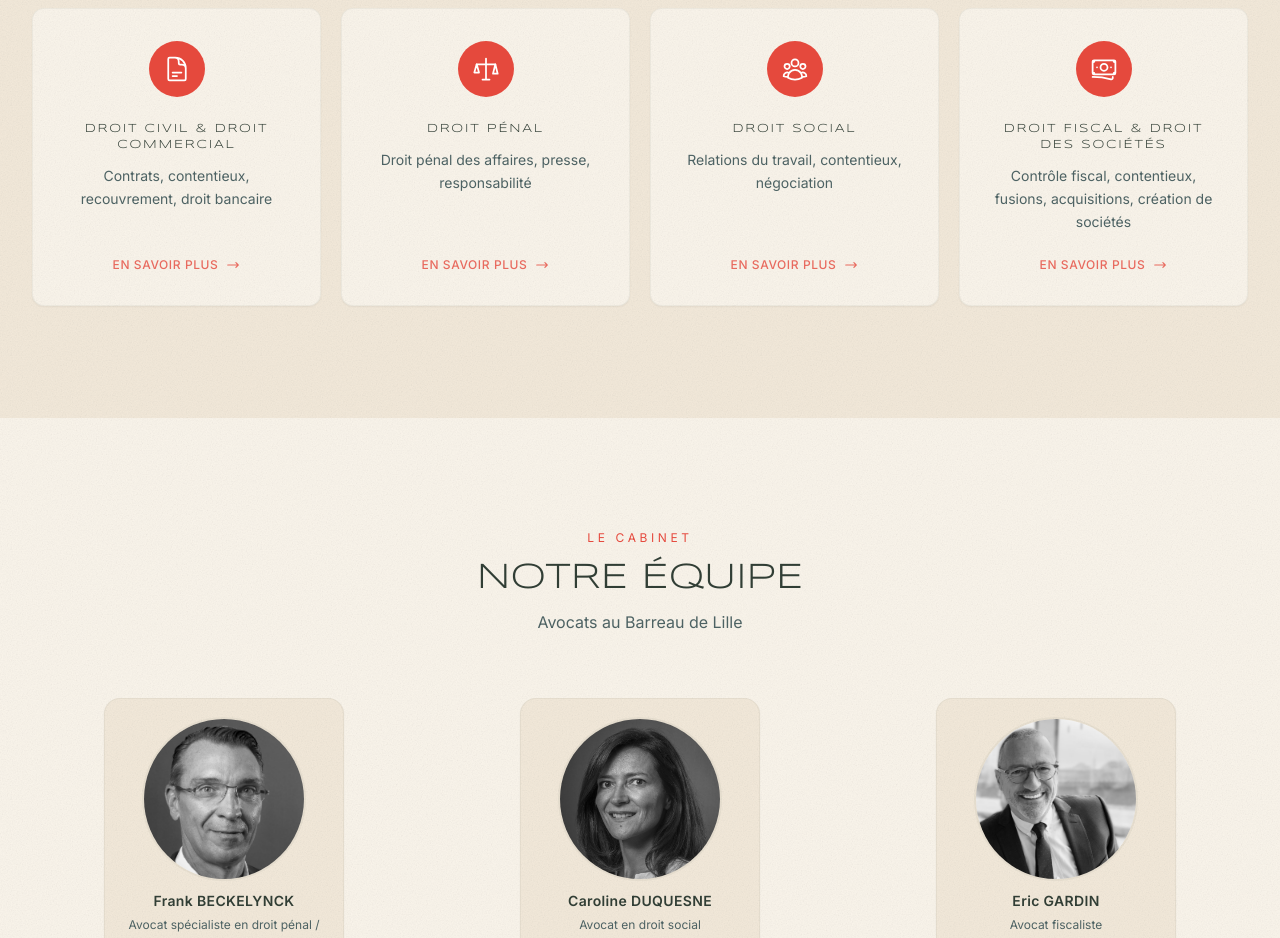
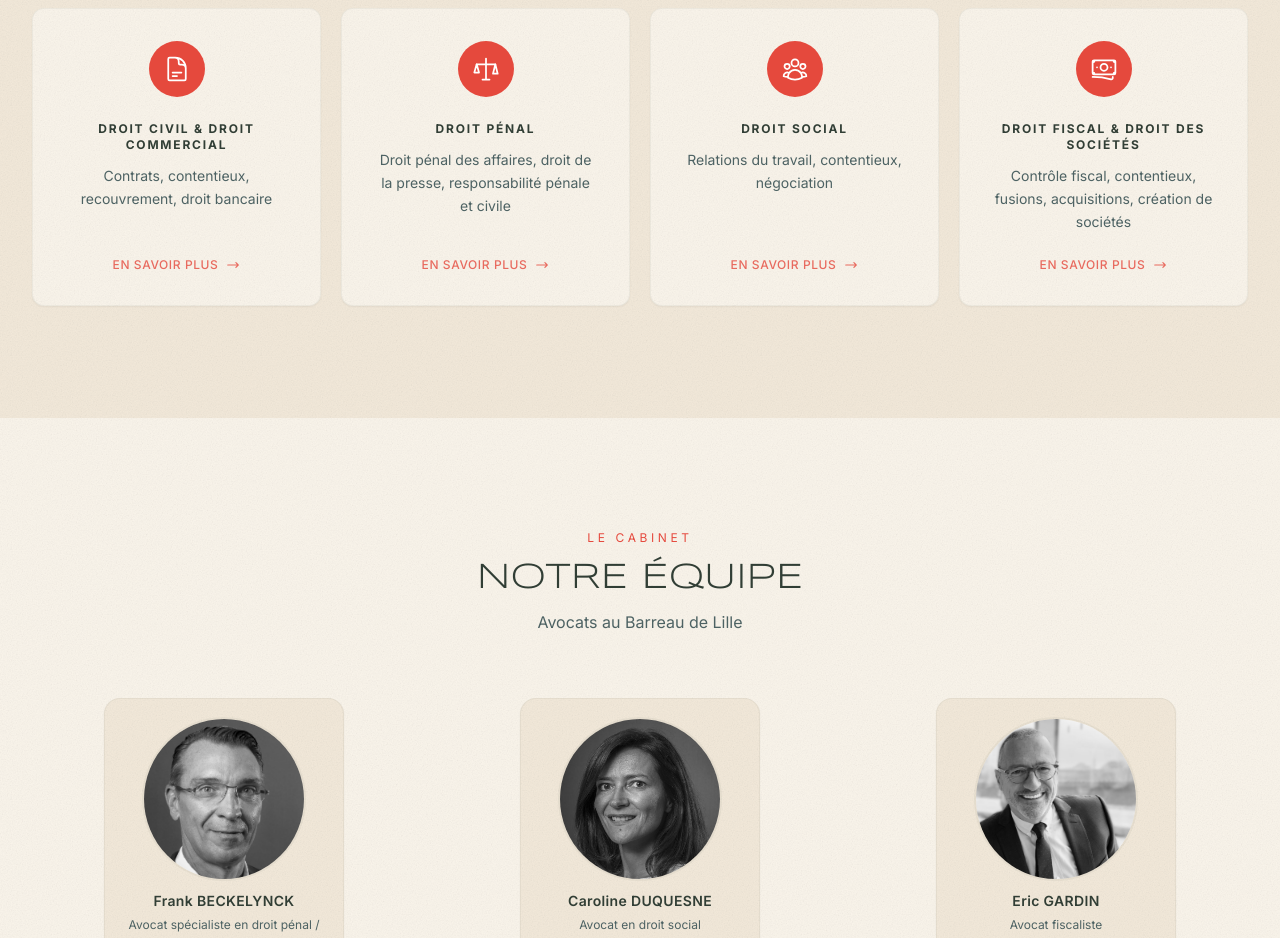
Before and after one commit to siteavocatsdumolinel/site-adm-avocats, a Next.js app: page / in a window 1280 px wide. Shown: the part 1800-2738 px from the top of the page. Built offline with nearby package versions, Linux system fonts and the light colour scheme; no server answers.

Commit message:
fix mail 03/04

```diff
--- a/app/competences/page.tsx
+++ b/app/competences/page.tsx
@@ -12,25 +12,25 @@ export const metadata: Metadata = {
 
 const referents = {
   commercial: [
-    { name: 'Frank BECKELYNCK', photo: '/images/equipe/frank-beckelynk.jpg', href: '/frank-beckelynck-avocat' },
-    { name: 'Raphaël THOMAS', photo: '/images/equipe/raphael-thomas.jpg', href: '/raphael-thomas-avocat' },
+    { name: 'Frank BECKELYNCK', photo: '/images/equipe/frank-beckelynk.jpg', href: '/frank-beckelynck-avocat', email: 'fbeckelynck@admavocats.fr', linkedin: 'https://www.linkedin.com/in/frank-beckelynck-45a51316/' },
+    { name: 'Raphaël THOMAS', photo: '/images/equipe/raphael-thomas.jpg', href: '/raphael-thomas-avocat', email: 'rthomas@admavocats.fr', linkedin: 'https://www.linkedin.com/in/rapha%C3%ABl-thomas-6a8666154/' },
   ],
   penal: [
-    { name: 'Frank BECKELYNCK', photo: '/images/equipe/frank-beckelynk.jpg', href: '/frank-beckelynck-avocat' },
-    { name: 'Raphaël THOMAS', photo: '/images/equipe/raphael-thomas.jpg', href: '/raphael-thomas-avocat' },
+    { name: 'Frank BECKELYNCK', photo: '/images/equipe/frank-beckelynk.jpg', href: '/frank-beckelynck-avocat', email: 'fbeckelynck@admavocats.fr', linkedin: 'https://www.linkedin.com/in/frank-beckelynck-45a51316/' },
+    { name: 'Raphaël THOMAS', photo: '/images/equipe/raphael-thomas.jpg', href: '/raphael-thomas-avocat', email: 'rthomas@admavocats.fr', linkedin: 'https://www.linkedin.com/in/rapha%C3%ABl-thomas-6a8666154/' },
   ],
   social: [
-    { name: 'Caroline DUQUESNE', photo: '/images/equipe/caroline-duquesne-.jpg', href: '/caroline-duquesne-avocat' },
-    { name: 'Charlotte LEFEBVRE', photo: '/images/equipe/charlotte-lefebvre.png', href: '/charlotte-lefebvre-avocat' },
-    { name: 'Claire FRYS', photo: '/images/equipe/claire-frys.jpg', href: '/claire-frys-avocat' },
-    { name: 'Christophe LECLERCQ', photo: '/images/equipe/christophe-leclerq.jpg', href: '/leclercq-christophe' },
+    { name: 'Caroline DUQUESNE', photo: '/images/equipe/caroline-duquesne-.jpg', href: '/caroline-duquesne-avocat', email: 'cduquesne@admavocats.fr', linkedin: 'https://www.linkedin.com/in/caroline-duquesne-5069aa39/' },
+    { name: 'Charlotte LEFEBVRE', photo: '/images/equipe/charlotte-lefebvre.png', href: '/charlotte-lefebvre-avocat', email: 'clefebvre@admavocats.fr', linkedin: 'https://www.linkedin.com/in/charlotte-lefebvre-1668b1143/' },
+    { name: 'Claire FRYS', photo: '/images/equipe/claire-frys.jpg', href: '/claire-frys-avocat', email: 'cduquesne@admavocats.fr', linkedin: 'https://www.linkedin.com/in/claire-frys-5a883810b/' },
+    { name: 'Christophe LECLERCQ', photo: '/images/equipe/christophe-leclerq.jpg', href: '/leclercq-christophe', email: 'cduquesne@admavocats.fr', linkedin: 'https://www.linkedin.com/in/christophe-leclercq-b6a265101/' },
   ],
   fiscal: [
-    { name: 'Eric GARDIN', photo: '/images/equipe/eric-gardin.png', href: '/eric-gardin' },
+    { name: 'Eric GARDIN', photo: '/images/equipe/eric-gardin.png', href: '/eric-gardin', email: 'gardin.avocat@gmail.com', linkedin: 'https://www.linkedin.com/in/eric-gardin-070174337/' },
   ],
 }
 
-function ReferentAvatars({ people }: { people: { name: string; photo: string; href: string }[] }) {
+function ReferentAvatars({ people }: { people: { name: string; photo: string; href: string; email?: string; linkedin?: string }[] }) {
   return (
     <div className="flex flex-col gap-6">
       {people.map((p) => (
@@ -42,7 +42,7 @@ function ReferentAvatars({ people }: { people: { name: string; photo: string; hr
             {p.name}
           </span>
           <ClickStopPropagation className="inline-block">
-            <ContactIcons className="mb-0" />
+            <ContactIcons email={p.email} linkedin={p.linkedin} className="mb-0" />
           </ClickStopPropagation>
         </Link>
       ))}
@@ -65,7 +65,7 @@ export default function CompetencesPage() {
               Compétences
             </h1>
             <p className="text-[#4d6263] text-base md:text-lg mt-5 max-w-2xl leading-relaxed">
-              Un cabinet pluridisciplinaire au service des opérateurs économiques et des particuliers.
+              Un cabinet pluridisciplinaire au service des opérateurs économiques et des particuliers
             </p>
           </FadeInSection>
 
@@ -102,7 +102,7 @@ export default function CompetencesPage() {
               <div className="rounded-2xl border border-[#313E35]/6 bg-[#f8f9f9]/50 p-8 md:p-10">
                 <ul className="space-y-4">
                   {[
-                    "Contrats (contrats cadres, CGV, CGU…) — négociation, rédaction, exécution, rupture, déréférencement",
+                    "Contrats (contrats cadres, CGV, CGU…) - négociation, rédaction, exécution, rupture, déréférencement",
                     "Garanties contractuelles, voies d'exécution",
                     "Recouvrement de créances (mises en demeure, injonction de payer, procédures contentieuses)",
                     "Droit de la faillite",
@@ -185,7 +185,7 @@ export default function CompetencesPage() {
       <div className="max-w-7xl mx-auto px-6 lg:px-8"><div className="h-px bg-[#313E35]/8" /></div>
 
       {/* DROIT SOCIAL */}
-      <section id="droit-social" className="py-20 md:py-28 bg-[#ffffff] scroll-mt-24">
+      <section id="droit-social" className="py-20 md:py-28 bg-white scroll-mt-24">
         <div className="max-w-7xl mx-auto px-6 lg:px-8">
           <FadeInSection>
             <DepartmentSectionHeader title="Droit social" iconKey="social" />
@@ -196,7 +196,7 @@ export default function CompetencesPage() {
 
               {/* Colonne droite : blocs de texte + liste */}
               <div className="space-y-8">
-                <div className="rounded-2xl border border-[#313E35]/6 bg-white p-8 md:p-10">
+                <div className="rounded-2xl border border-[#313E35]/6 bg-[#f8f9f9]/50 p-8 md:p-10">
                   <div>
                     <h3 className="text-[#313E35] text-sm font-semibold uppercase tracking-wide mb-2">Partenaires des entreprises</h3>
                     <p className="text-[#4d6263] text-sm leading-relaxed">Conseil – Contentieux – Négociation – Formation</p>
@@ -213,7 +213,7 @@ export default function CompetencesPage() {
                     <div className="w-12 h-[2px] bg-[#E5493D] mt-4" />
                   </div>
                 </div>
-                <div className="rounded-2xl border border-[#313E35]/6 bg-white p-8 md:p-10">
+                <div className="rounded-2xl border border-[#313E35]/6 bg-[#f8f9f9]/50 p-8 md:p-10">
                   <ul className="space-y-2.5">
                     {[
                       "Contrat de travail",
@@ -259,11 +259,9 @@ export default function CompetencesPage() {
               </div>
               <div className="grid sm:grid-cols-2 gap-6">
                 {[
-                  { title: 'Contrôle fiscal', items: ["On subit souvent ce que l'on ne prépare pas ou insuffisamment", "Méfiance mais pas défiance, collaborer au contrôle tout en maîtrisant le niveau des informations délivrées", "Expliciter vos décisions de gestion", "Replacer la gestion fiscale de votre entreprise dans un juste contexte : un outil pour l'entreprise et non une fin en soi"] },
-                  { title: 'Fusions – Acquisitions, TUP, Transmissions', items: ["Audit fiscal préalable à une acquisition", "Contrôle fiscal « à blanc » de votre entreprise", "Fusions – Acquisitions", "Accompagnement lors de la cession", "Création de tous types de sociétés"] },
-                  { title: 'Formation fiscale', items: ["Ce qui se conçoit bien s'énonce clairement…", "L'occasion d'un enrichissement personnel favorisé par l'échange", "Formation à la carte pour vos équipes"] },
+                  { title: 'Fusions - Acquisitions, Transmissions', items: ["Audit fiscal préalable à une acquisition", "Fusions - Acquisitions", "Accompagnement lors de la cession"] },
                   { title: 'Contentieux fiscal et douanier', items: ["Examen de la régularité des procédures", "Computation des délais et rédaction de réclamations", "Saisines des diverses commissions fiscales", "Sollicitation d'entretiens hiérarchiques", "Recours devant tous types de juridictions"] },
-                  { title: 'Droit des sociétés', items: ["Constitution et rédaction des statuts, pactes d'associés et règlements intérieurs", "Accompagnement des opérations de fusions, scissions et apports partiels d'actifs", "Restructurations et mise en place de holdings animatrices", "Gestion des conflits entre associés et responsabilité des dirigeants"] },
+                  { title: 'Droit des sociétés', items: ["Création de tous types de sociétés", "Constitution et rédaction des statuts, pactes d'associés et règlements intérieurs", "Accompagnement des opérations de fusions, scissions et apports partiels d'actifs", "Restructurations et mise en place de holdings animatrices", "Gestion des conflits entre associés et responsabilité des dirigeants"] },
                 ].map((block) => (
                   <div key={block.title} className="rounded-2xl border border-[#313E35]/6 bg-white p-6 md:p-8">
                     <h3 className="text-[#313E35] text-xs font-semibold tracking-[0.15em] uppercase mb-5">{block.title}</h3>
--- a/app/informations-et-contact/page.tsx
+++ b/app/informations-et-contact/page.tsx
@@ -14,7 +14,6 @@ export default function ContactPage() {
         <div className="max-w-7xl mx-auto px-6 lg:px-8">
           <FadeInSection>
             <div className="flex items-center gap-3 mb-6">
-              <span className="w-8 h-[1px] bg-[#E5493D]" />
               <span className="text-[#E5493D] text-xs tracking-[0.3em] uppercase">Le cabinet</span>
             </div>
             <h1
--- a/app/page.tsx
+++ b/app/page.tsx
@@ -12,7 +12,7 @@ export const metadata: Metadata = {
 
 const lawyers = [
   { name: 'Frank BECKELYNCK', title: 'Avocat spécialiste en droit pénal / Avocat en droit civil et commercial', tags: ['Droit pénal', 'Droit civil / Droit commercial'], photo: '/images/equipe/frank-beckelynk.jpg', href: '/frank-beckelynck-avocat', email: 'fbeckelynck@admavocats.fr', linkedin: 'https://www.linkedin.com/in/frank-beckelynck-45a51316/' },
-  { name: 'Caroline DUQUESNE', title: 'Avocat en droit social', tags: ['Droit social'], photo: '/images/equipe/caroline-duquesne-.jpg', href: '/caroline-duquesne-avocat', email: 'cduquesne@admavocats.fr', linkedin: 'https://www.linkedin.com/in/caroline-duquesne-5069aa39/' },
+  { name: 'Caroline DUQUESNE', title: 'Avocat en droit social', tags: ['Droit social'], photo: '/images/equipe/caroline-duquesne-.jpg', href: '/caroline-duquesne-avocat', email: 'cduquesne@admavocats.fr', linkedin: 'https://www.linkedin.com/in/caroline-duquesne-5069aa39/', noGrayscale: true },
   { name: 'Eric GARDIN', title: 'Avocat fiscaliste', tags: ['Droit fiscal & Droit des sociétés'], photo: '/images/equipe/eric-gardin.png', href: '/eric-gardin', email: 'gardin.avocat@gmail.com', linkedin: 'https://www.linkedin.com/in/eric-gardin-070174337/' },
   { name: 'Raphaël THOMAS', title: 'Avocat en droit pénal et commercial', tags: ['Droit pénal', 'Droit commercial'], photo: '/images/equipe/raphael-thomas.jpg', href: '/raphael-thomas-avocat', email: 'rthomas@admavocats.fr', linkedin: 'https://www.linkedin.com/in/rapha%C3%ABl-thomas-6a8666154/' },
   { name: 'Charlotte LEFEBVRE', title: 'Avocat en droit social', tags: ['Droit social'], photo: '/images/equipe/charlotte-lefebvre.png', href: '/charlotte-lefebvre-avocat', email: 'clefebvre@admavocats.fr', linkedin: 'https://www.linkedin.com/in/charlotte-lefebvre-1668b1143/' },
@@ -22,7 +22,7 @@ const lawyers = [
 
 const competences = [
   { label: 'DROIT CIVIL & DROIT COMMERCIAL', href: '/competences#droit-commercial', desc: 'Contrats, contentieux, recouvrement, droit bancaire', iconKey: 'commercial' },
-  { label: 'DROIT PÉNAL', href: '/competences#droit-penal', desc: 'Droit pénal des affaires, presse, responsabilité', iconKey: 'penal' },
+  { label: 'DROIT PÉNAL', href: '/competences#droit-penal', desc: 'Droit pénal des affaires, droit de la presse, responsabilité pénale et civile', iconKey: 'penal' },
   { label: 'DROIT SOCIAL', href: '/competences#droit-social', desc: 'Relations du travail, contentieux, négociation', iconKey: 'social' },
   { label: 'DROIT FISCAL & DROIT DES SOCIÉTÉS', href: '/competences#droit-fiscal', desc: 'Contrôle fiscal, contentieux, fusions, acquisitions, création de sociétés', iconKey: 'fiscal' },
 ]
@@ -137,8 +137,7 @@ export default function HomePage() {
                     {getDepartmentIcon(c.iconKey)}
                   </div>
                   <h3
-                    className="text-[#313E35] text-xs font-semibold tracking-[0.15em] uppercase mb-3 group-hover:text-[#E5493D] transition-colors duration-300"
-                    style={{ fontFamily: 'var(--font-playfair)' }}
+                    className="text-[#313E35] text-xs font-bold tracking-[0.15em] uppercase mb-3 group-hover:text-[#E5493D] transition-colors duration-300"
                   >
                     {c.label}
                   </h3>
--- a/components/ClickStopPropagation.tsx
+++ b/components/ClickStopPropagation.tsx
@@ -4,8 +4,8 @@ import { ReactNode } from 'react'
 
 export default function ClickStopPropagation({ children, className = '' }: { children: ReactNode; className?: string }) {
   return (
-    <div onClick={(e) => e.stopPropagation()} className={className} role="presentation">
+    <span onClick={(e) => e.stopPropagation()} className={className} role="presentation">
       {children}
-    </div>
+    </span>
   )
 }
--- a/components/DepartmentSectionHeader.tsx
+++ b/components/DepartmentSectionHeader.tsx
@@ -7,7 +7,7 @@ export default function DepartmentSectionHeader({ title, iconKey = 'social' }: {
         {getDepartmentIcon(iconKey)}
       </div>
       <p className="text-[#E5493D] text-xs font-semibold tracking-[0.25em] uppercase mb-2">Département</p>
-      <h2 className="text-[#313E35] text-2xl md:text-3xl font-semibold uppercase tracking-wide text-center" style={{ fontFamily: 'var(--font-playfair)' }}>
+      <h2 className="text-[#313E35] text-2xl md:text-3xl font-bold uppercase tracking-wide text-center" style={{ fontFamily: 'var(--font-playfair)' }}>
         {title}
       </h2>
     </div>
--- a/components/Footer.tsx
+++ b/components/Footer.tsx
@@ -29,7 +29,7 @@ export default function Footer() {
               Adresse
             </h3>
             <address className="not-italic text-white/50 text-sm leading-relaxed space-y-1">
-              <p>Centre d'affaires du Molinel – Bat E</p>
+              <p>Centre d'Affaires du Molinel – Bat E</p>
               <p>Avenue de la Marne</p>
               <p>Allée de la Marque</p>
               <p>59290 Wasquehal</p>
--- a/components/LawyerCard.tsx
+++ b/components/LawyerCard.tsx
@@ -14,9 +14,13 @@ interface LawyerCardProps {
   linkedin?: string
   /** Délai d'entrée pour effet stagger (optionnel) */
   delay?: number
+  /** Classes CSS supplémentaires sur l'image (optionnel) */
+  extraImageClass?: string
+  /** Désactive le filtre grayscale (si la photo est déjà en N&B) */
+  noGrayscale?: boolean
 }
 
-export default function LawyerCard({ name, title, tags, photo, href, email, linkedin, delay = 0 }: LawyerCardProps) {
+export default function LawyerCard({ name, title, tags, photo, href, email, linkedin, delay = 0, extraImageClass = '', noGrayscale = false }: LawyerCardProps) {
   return (
     <motion.div
       initial={{ opacity: 0, y: 20 }}
@@ -33,7 +37,7 @@ export default function LawyerCard({ name, title, tags, photo, href, email, link
             <img
               src={photo}
               alt={name}
-              className="w-full h-full object-cover object-top grayscale group-hover:grayscale-0 group-hover:scale-105 transition-all duration-500"
+              className={`w-full h-full object-cover object-top group-hover:scale-105 transition-all duration-500 ${noGrayscale ? '' : 'grayscale group-hover:grayscale-0'} ${extraImageClass}`}
             />
           </div>
           <div className="text-center">
```
Also changed, not shown: app/frank-beckelynck-avocat/page.tsx (+5 -5 lines), components/Navbar.tsx (+5 -5 lines), public/images/equipe/caroline-duquesne-.jpg.
